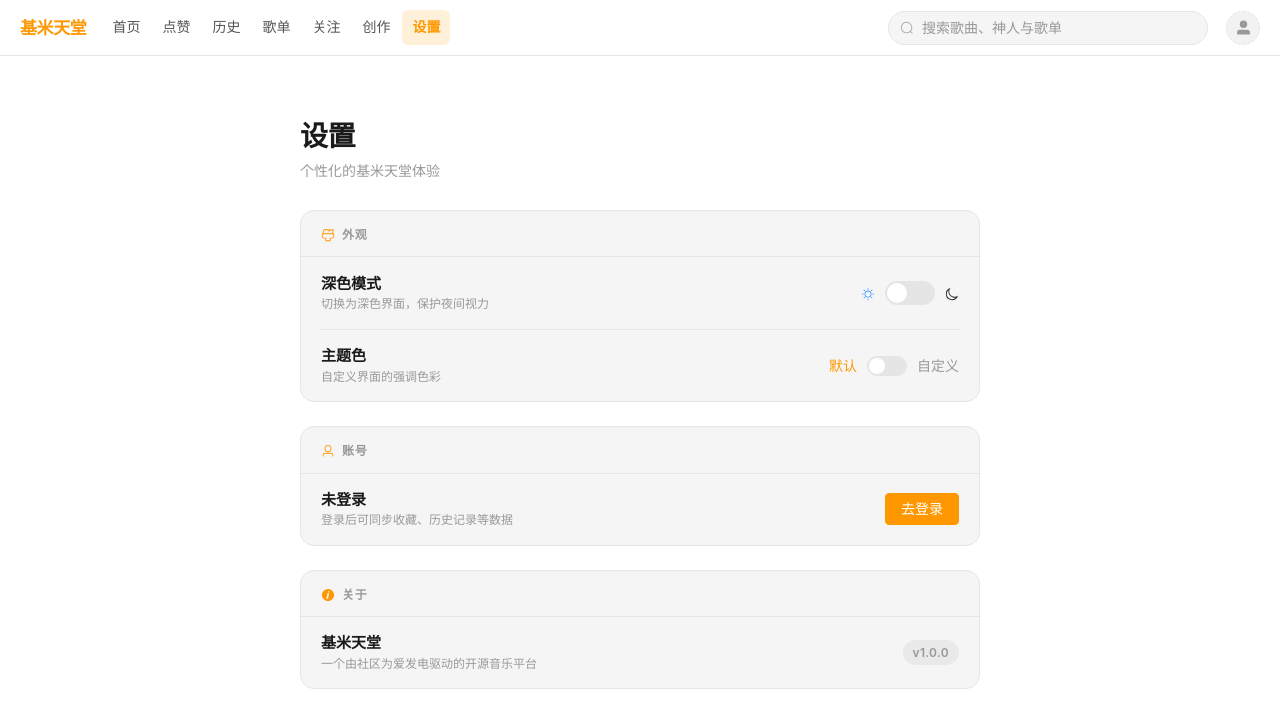
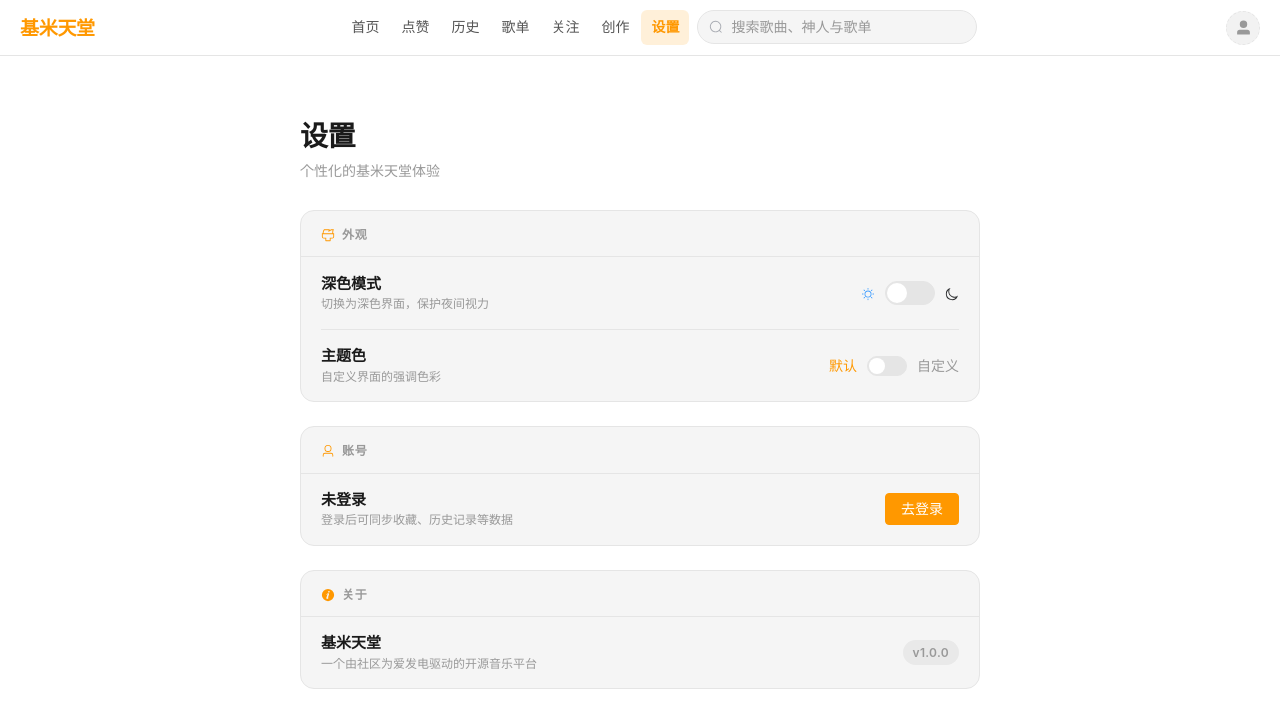
Before and after one commit to HachimiWorld/hachimi-world-web, a Vue app: page /settings in a window 1280 px wide. Shown: the top 728 px of the page. Built offline with nearby package versions, Linux system fonts and the light colour scheme; the HTML template or start-up script is replaced by a standard one.

Commit message:
refactor(UI): 优化多个组件的布局和样式

```diff
--- a/src/components/AppHeader.vue
+++ b/src/components/AppHeader.vue
@@ -59,8 +59,9 @@ function handleAvatarClick() {
         <span class="hamburger-line" />
       </button>
 
-      <!-- PC端导航 -->
-      <nav class="header-nav pc-only">
+      <!-- PC端：导航+搜索整体居中 -->
+      <div class="header-center pc-only">
+        <nav class="header-nav">
           <RouterLink
             v-for="item in navItems"
             :key="item.path"
@@ -71,9 +72,23 @@ function handleAvatarClick() {
             {{ item.label }}
           </RouterLink>
         </nav>
+        <div class="header-search">
+          <el-input
+            v-model="searchQuery"
+            placeholder="搜索歌曲、神人与歌单"
+            class="search-input"
+            @keyup.enter="handleSearch"
+            clearable
+          >
+            <template #prefix>
+              <el-icon><Search /></el-icon>
+            </template>
+          </el-input>
+        </div>
+      </div>
 
-      <!-- 搜索框 -->
-      <div class="header-search">
+      <!-- 手机端搜索框 -->
+      <div class="header-search mobile-only">
         <el-input
           v-model="searchQuery"
           placeholder="搜索歌曲、神人与歌单"
@@ -137,21 +152,38 @@ function handleAvatarClick() {
   margin: 0 auto;
 }
 
+/* PC 端：导航+搜索作为一个整体居中 */
+.header-center {
+  flex: 1;
+  display: flex;
+  align-items: center;
+  justify-content: center;
+  gap: 8px;
+  min-width: 0;
+}
+
 /* Logo */
 .header-logo {
   flex-shrink: 0;
   margin-right: 8px;
+  display: flex;
+  align-items: center;
+  align-self: stretch;
 }
 
 .logo-text {
-  font-size: 17px;
+  display: inline-flex;
+  align-items: center;
+  height: 100%;
+  font-size: 19px;
   font-weight: 700;
   color: var(--theme-color);
-  letter-spacing: -0.4px;
-  font-family: 'Georgia', serif;
+  letter-spacing: -0.3px;
+  font-family: 'Trebuchet MS', 'Segoe UI Rounded', 'Arial Rounded MT Bold', 'Microsoft YaHei', sans-serif;
   white-space: nowrap;
   cursor: default;
   user-select: none;
+  line-height: 1;
 }
 
 /* PC 导航 */
@@ -188,10 +220,9 @@ function handleAvatarClick() {
 
 /* 搜索框 */
 .header-search {
-  flex: 1;
-  min-width: 0;
-  max-width: 320px;
-  margin-left: auto;
+  min-width: 160px;
+  max-width: 280px;
+  width: 280px;
 }
 
 :deep(.search-input .el-input__wrapper) {
@@ -304,8 +335,11 @@ function handleAvatarClick() {
   }
 
   .header-search {
+    flex: 1;
+    min-width: 0;
+    max-width: none;
+    width: auto;
     margin-left: 8px;
-    max-width: none;
   }
 
   .header-inner {
--- a/src/components/LoginDialog.vue
+++ b/src/components/LoginDialog.vue
@@ -534,6 +534,14 @@ async function handleReset() {
   box-shadow: 0 1px 4px rgba(0, 0, 0, 0.08);
 }
 
+:root.dark .tab-bar {
+  background: var(--hw-bg-primary);
+}
+
+:root.dark .tab-btn.active {
+  background: var(--hw-bg-secondary);
+}
+
 /* 错误条 */
 .error-bar {
   display: flex;
@@ -652,8 +660,19 @@ async function handleReset() {
   font-size: 18px;
 }
 
-:deep(.el-dialog__headerbtn .el-dialog__close) {
-  color: var(--hw-text-tertiary);
+:deep(.el-dialog__headerbtn .el-dialog__close),
+:deep(.el-dialog__headerbtn .el-dialog__close svg) {
+  color: var(--hw-text-tertiary) !important;
+  fill: currentColor !important;
+  transition: color 0.15s ease;
+}
+
+:deep(.el-dialog__headerbtn:hover .el-dialog__close),
+:deep(.el-dialog__headerbtn:hover .el-dialog__close svg),
+:deep(.el-dialog__headerbtn:focus-visible .el-dialog__close),
+:deep(.el-dialog__headerbtn:focus-visible .el-dialog__close svg) {
+  color: var(--theme-color) !important;
+  fill: currentColor !important;
 }
 
 :deep(.el-dialog__body) {
--- a/src/components/SongCard.vue
+++ b/src/components/SongCard.vue
@@ -44,7 +44,6 @@ function handleClick() {
         <el-icon><Headset /></el-icon>
       </div>
       <div class="duration-badge">{{ formatDuration(song.duration_seconds) }}</div>
-      <div v-if="song.explicit" class="explicit-badge">E</div>
     </div>
     <div class="card-info">
       <p class="card-title" :title="song.title">{{ song.title }}</p>
--- a/src/views/SettingsView.vue
+++ b/src/views/SettingsView.vue
@@ -490,13 +490,21 @@ const deviceName = computed(() => authStore.deviceName)
   flex-shrink: 0;
 }
 
-/* switch 图标颜色 - 始终白色（在有色背景上） */
-.dark-switch :deep(.el-switch__action) {
-  color: var(--hw-text-primary);
+/* switch 图标颜色 */
+.dark-switch :deep(.el-switch__action .el-icon),
+.dark-switch :deep(.el-switch__action .el-icon svg),
+.dark-switch :deep(.el-switch__inner .el-icon),
+.dark-switch :deep(.el-switch__inner .el-icon svg) {
+  color: var(--theme-color) !important;
+  fill: currentColor !important;
 }
 
-.dark-switch :deep(.el-switch__inner .el-icon) {
-  color: #fff;
+.dark-switch.is-checked :deep(.el-switch__action .el-icon),
+.dark-switch.is-checked :deep(.el-switch__action .el-icon svg),
+.dark-switch.is-checked :deep(.el-switch__inner .el-icon),
+.dark-switch.is-checked :deep(.el-switch__inner .el-icon svg) {
+  color: var(--theme-color) !important;
+  fill: currentColor !important;
 }
 
 /* switch 标签文字颜色 */
```
Lines whose indentation alone changed are shown as unchanged.
